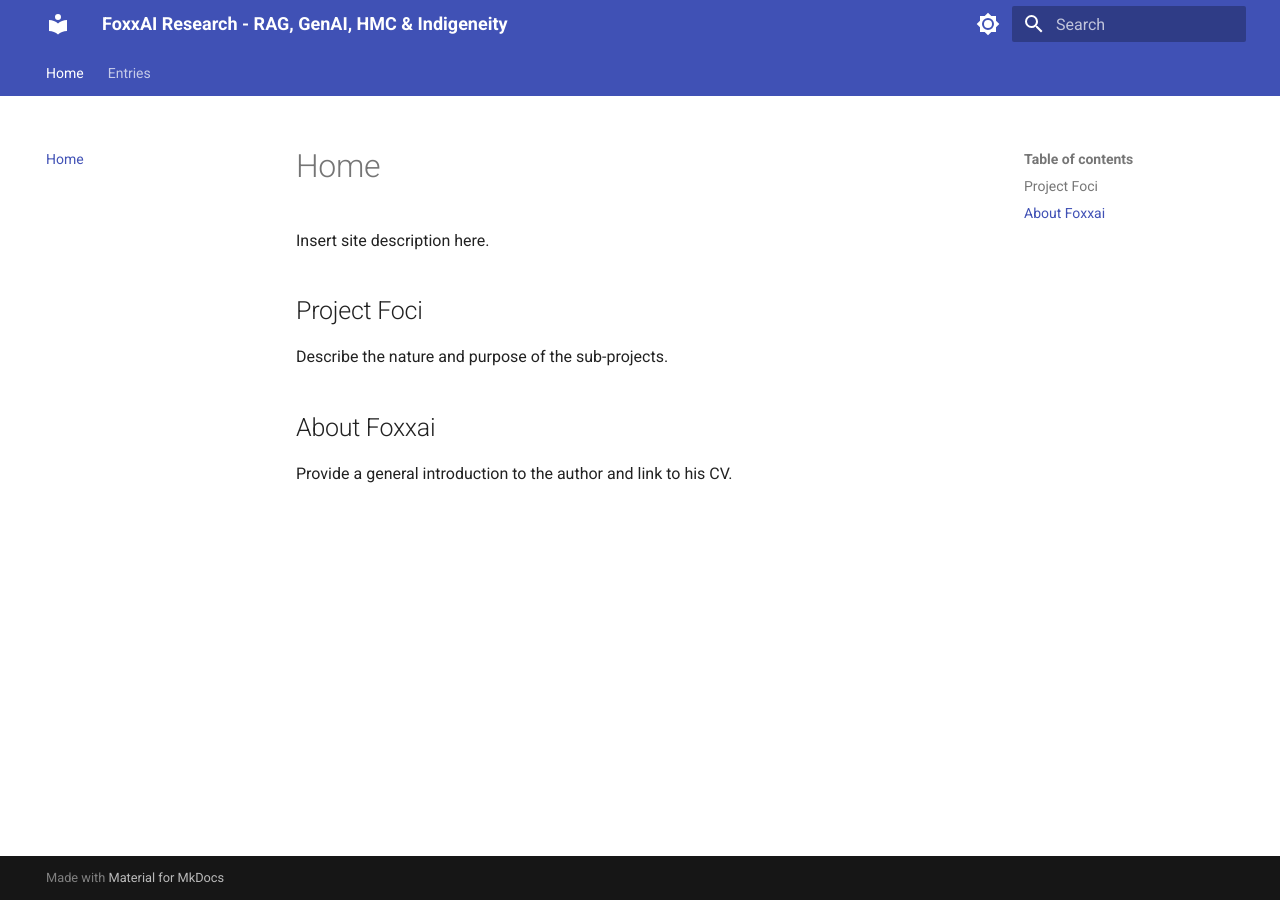
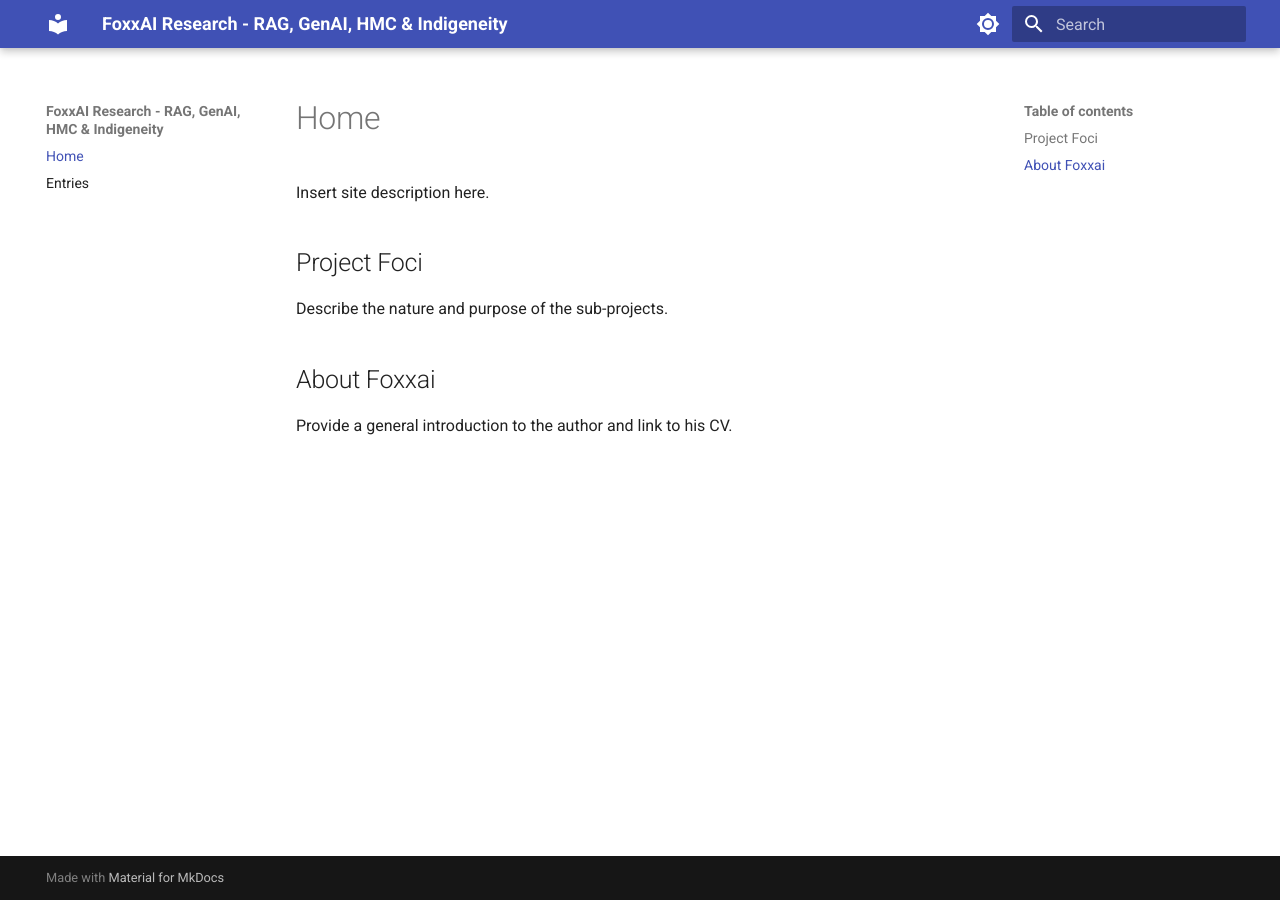
Before and after one commit to Foxxai/foxxai.xyz, an MkDocs documentation site: the page built from docs/index.md, in a window 1280 px wide. Built offline with MkDocs 1.6.1 and Material for MkDocs 9.7.7, drawn with Linux system fonts in a browser that asks for light colours.

Commit message:
Navigation testing

```diff
--- a/mkdocs.yml
+++ b/mkdocs.yml
@@ -19,14 +19,14 @@ theme:
   # - navigation.instant
   # - navigation.instant.progress
   # - navigation.tracking
-    - navigation.tabs
+  # - navigation.tabs
   # - navigation.tabs.sticky
-    - navigation.sections
+  # - navigation.sections
   # - navigation.expand
-    - navigation.path
+  # - navigation.path
   # - navigation.prune
-    - navigation.indexes
-    - navigation.top
+  # - navigation.indexes
+  # - navigation.top
 
 plugins:
   - search
```
